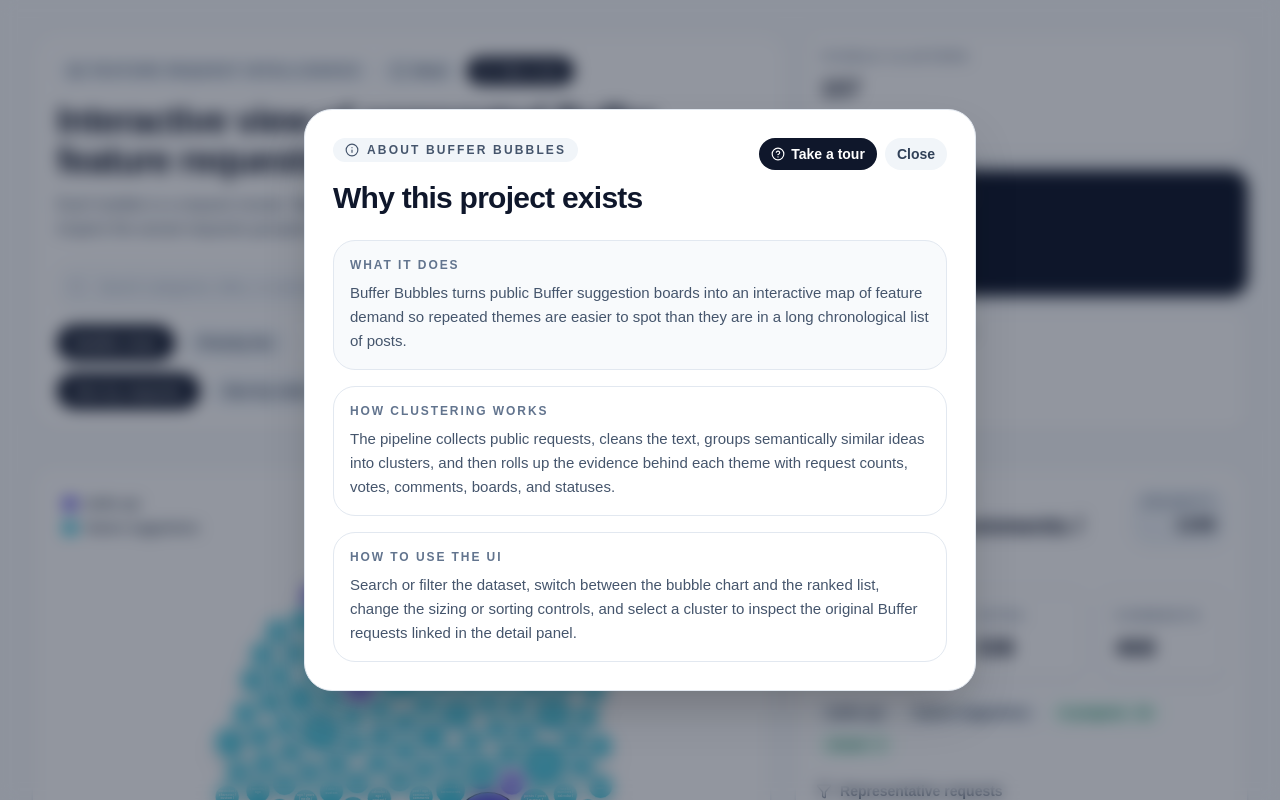
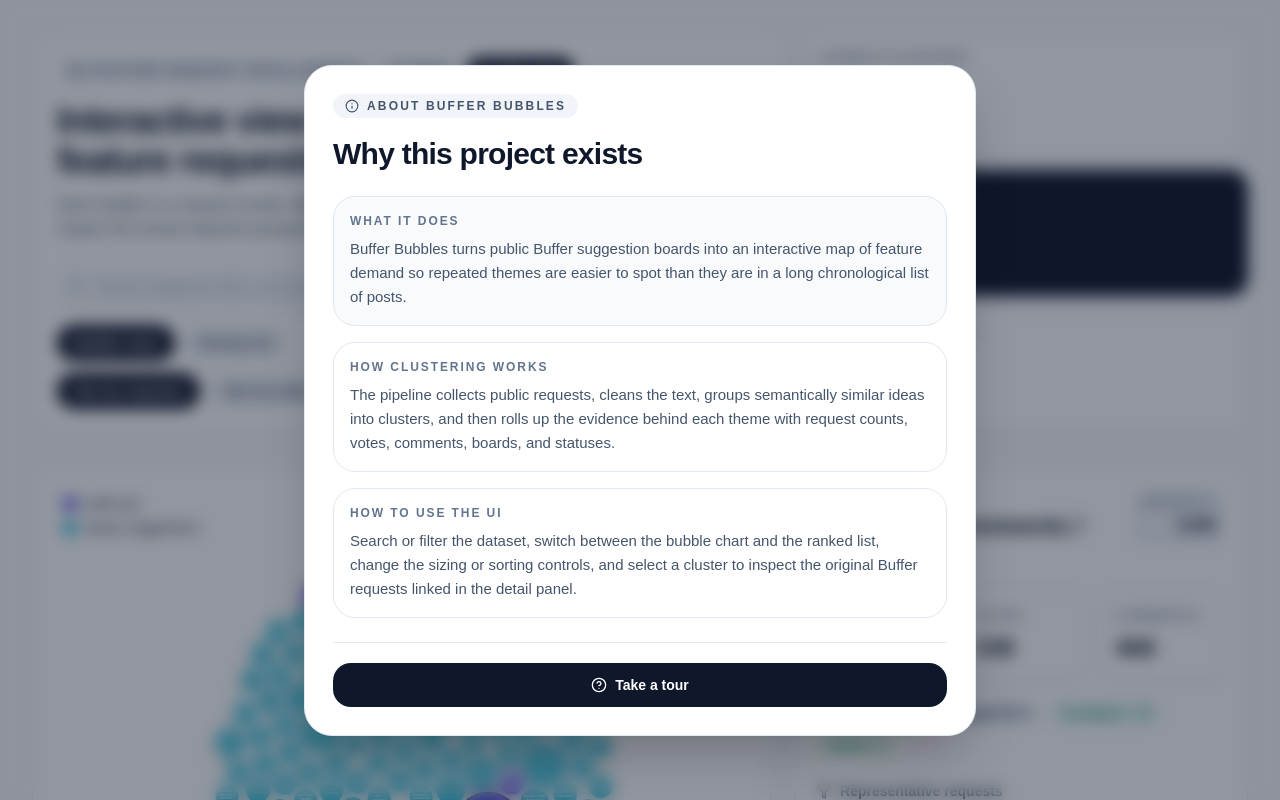
Before and after one commit to papidb/buffer-bubbles, a React (Vite) app in the folder frontend/: page / in a window 1280 px wide. Shown: the top 800 px of the page. Built offline with nearby package versions, Linux system fonts and the light colour scheme.

Commit message:
chore: update modal

```diff
--- a/frontend/src/App.tsx
+++ b/frontend/src/App.tsx
@@ -492,25 +492,6 @@
                   Why this project exists
                 </h2>
               </div>
-
-              <div className="flex items-center gap-2">
-                <button
-                  type="button"
-                  onClick={onTakeTour}
-                  className="inline-flex items-center gap-1.5 rounded-full bg-slate-900 px-3 py-1.5 text-sm font-semibold text-white transition hover:bg-slate-800"
-                >
-                  <HelpCircle className="h-3.5 w-3.5" />
-                  Take a tour
-                </button>
-
-                <button
-                  type="button"
-                  onClick={onClose}
-                  className="rounded-full bg-slate-100 px-3 py-1.5 text-sm font-semibold text-slate-700 transition hover:bg-slate-200"
-                >
-                  Close
-                </button>
-              </div>
             </div>
 
             <div className="mt-6 space-y-4 text-sm leading-6 text-slate-600 sm:text-[15px]">
@@ -534,6 +515,17 @@
                   Search or filter the dataset, switch between the bubble chart and the ranked list, change the sizing or sorting controls, and select a cluster to inspect the original Buffer requests linked in the detail panel.
                 </p>
               </div>
+            </div>
+
+            <div className="mt-6 border-t border-slate-200 pt-5">
+              <button
+                type="button"
+                onClick={onTakeTour}
+                className="inline-flex w-full items-center justify-center gap-2 rounded-2xl bg-slate-900 px-4 py-3 text-sm font-semibold text-white transition hover:bg-slate-800"
+              >
+                <HelpCircle className="h-4 w-4" />
+                Take a tour
+              </button>
             </div>
           </motion.div>
         </motion.div>
```
